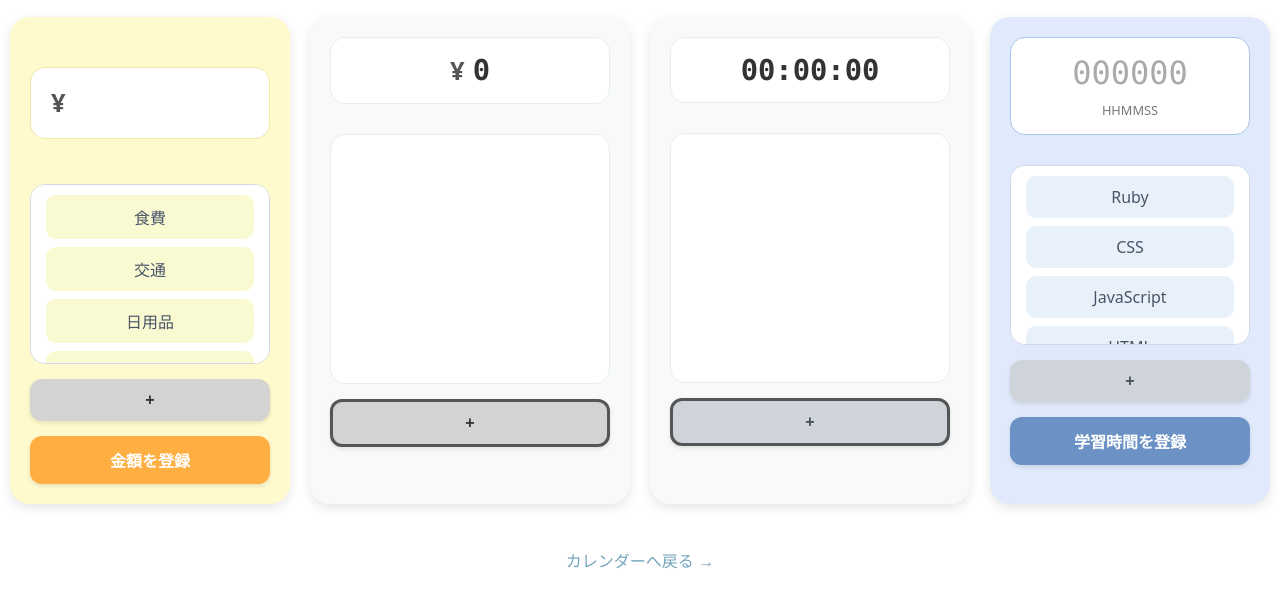
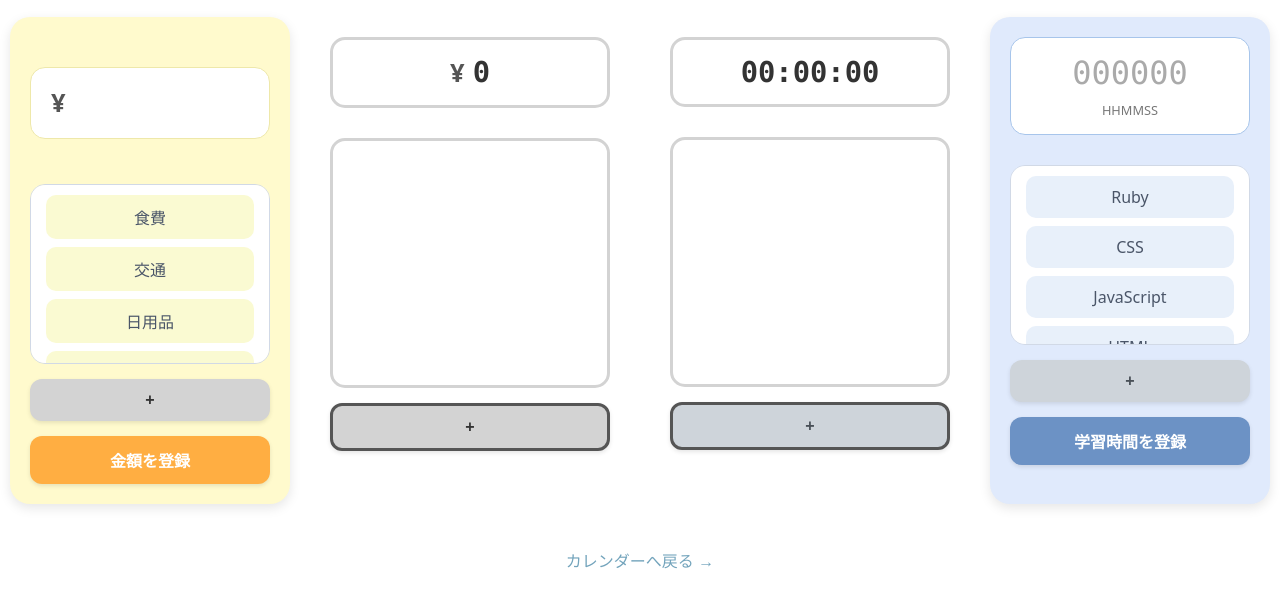
Before and after one commit to mamoru2002/apprentice-team1, a website: page public/details.html in a window 1280 px wide. Shown: the part 119-726 px from the top of the page. Drawn offline with Linux system fonts and the light colour scheme; no server answers.

Commit message:
CSS調整

```diff
--- a/public/details.css
+++ b/public/details.css
@@ -75,7 +75,6 @@ body.details-page .sidebar.study-list-sidebar {
 .expense-list-container, .study-list-container {
     border-radius: 20px;
     padding: 20px;
-    box-shadow: 0 4px 12px rgba(0, 0, 0, 0.1);
     display: flex;
     flex-direction: column;
     align-items: center;
@@ -83,13 +82,12 @@ body.details-page .sidebar.study-list-sidebar {
     gap: 15px;
     box-sizing: border-box;
     flex-grow: 1;
-    background-color: #f8f9fa;
 }
 
 /* 合計表示 */
 .total-amount-display {
     background-color: #ffffff;
-    border: 1px solid #e9ecef;
+    border: 3px solid #d3d3d3;
     border-radius: 15px;
     padding: 15px 20px;
     display: flex;
@@ -109,7 +107,7 @@ body.details-page .sidebar.study-list-sidebar {
 
 .total-time-display {
     background-color: #ffffff;
-    border: 1px solid #e9ecef;
+    border: 3px solid #d3d3d3;
     border-radius: 15px;
     padding: 15px 20px;
     display: flex;
@@ -127,7 +125,7 @@ body.details-page .sidebar.study-list-sidebar {
 /* アイテムリスト */
 .expense-items-list, .study-items-list {
     background-color: #fff;
-    border: 1px solid #e9ecef;
+    border: 3px solid #d3d3d3;
     border-radius: 15px;
     padding: 10px;
     width: 100%;
@@ -233,25 +231,6 @@ body.details-page .sidebar.study-list-sidebar {
     border: 3px solid #555;
 }
 
-/* 新しいスクロールバー */
-.expense-items-list::-webkit-scrollbar, .study-items-list::-webkit-scrollbar {
-    width: 6px;
-}
-
-.expense-items-list::-webkit-scrollbar-track, .study-items-list::-webkit-scrollbar-track {
-    background: transparent;
-    margin: 5px 0;
-}
-
-.expense-items-list::-webkit-scrollbar-thumb, .study-items-list::-webkit-scrollbar-thumb {
-    background-color: #b8cce0;
-    border-radius: 10px;
-}
-
-.expense-items-list, .study-items-list {
-    scrollbar-color: #b8cce0 transparent;
-}
-
 /* フッター */
 .footer {
     padding: 1rem 2rem;
```
